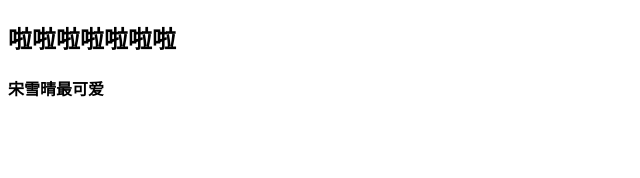
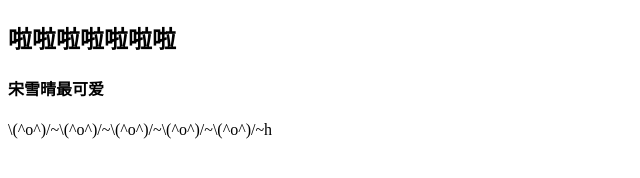
Before and after one commit to hurenjie20/miao, a plain HTML site: page index.html in a window 1280 px wide. Shown: the whole page, without its empty margins (0-640 px from the left). Drawn offline with Linux system fonts and the light colour scheme.

Commit message:
张三提交

```diff
--- a/index.html
+++ b/index.html
@@ -9,5 +9,6 @@
 <body>
     <h2>啦啦啦啦啦啦啦</h2>
     <h4>宋雪晴最可爱</h4>
+    \(^o^)/~\(^o^)/~\(^o^)/~\(^o^)/~\(^o^)/~h
 </body>
 </html>
```
